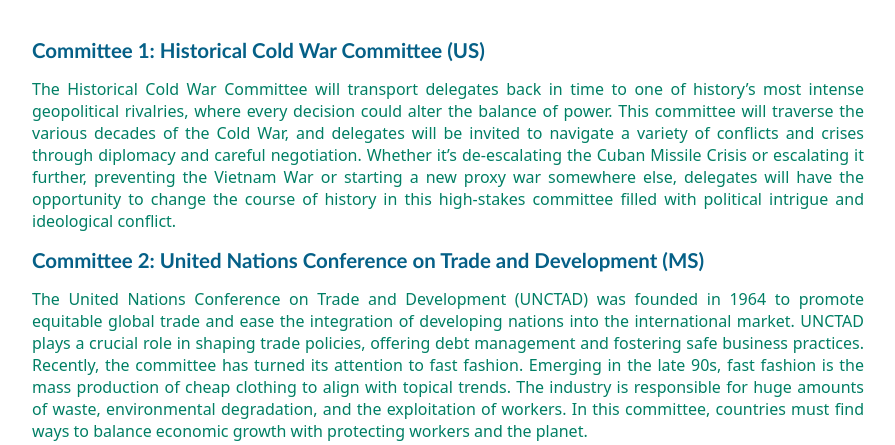
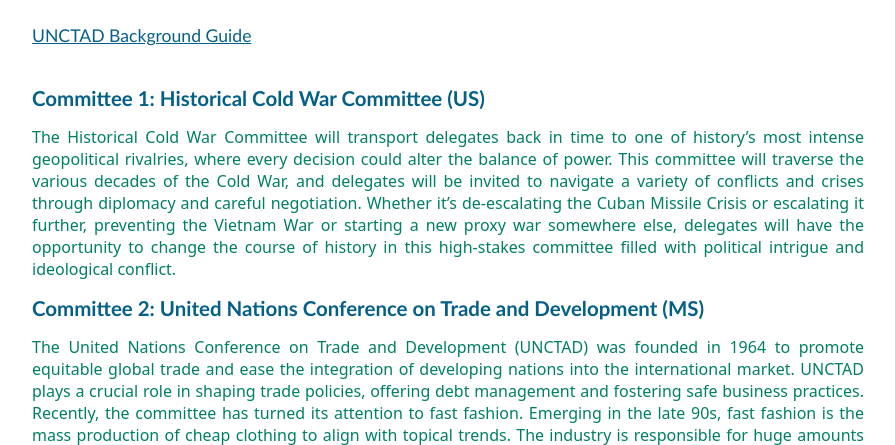
Before and after one commit to AnoushaMukherjee/UPrepMUN, a Flask app: page /committees in a window 1280 px wide. Shown: the part 68-513 px from the top of the page, without its empty margins (32-927 px from the left). Run offline with Flask 3, Linux system fonts and the light colour scheme.

Commit message:
Update committees.html

```diff
--- a/templates/committees.html
+++ b/templates/committees.html
@@ -93,6 +93,11 @@
         </ul>
     </nav>
     <div class="container">
+        <div style="margin: 2% 5%;">
+            <a href="/static/UNCTADbg.pdf" target="_blank" style="font-size: 1.1em; color: rgb(5, 96, 135); text-decoration: underline;">
+                UNCTAD Background Guide
+            </a>
+        </div>
         <div class="about-MUN">
             <h2><b>Committee 1: Historical Cold War Committee (US)</b></h2>
             <p>The Historical Cold War Committee will transport delegates back in time to one of history’s most intense geopolitical rivalries, where every decision could alter the balance of power. This committee will traverse the various decades of the Cold War, and delegates will be invited to navigate a variety of conflicts and crises through diplomacy and careful negotiation. Whether it’s de-escalating the Cuban Missile Crisis or escalating it further, preventing the Vietnam War or starting a new proxy war somewhere else, delegates will have the opportunity to change the course of history in this high-stakes committee filled with political intrigue and ideological conflict.</p>
```
